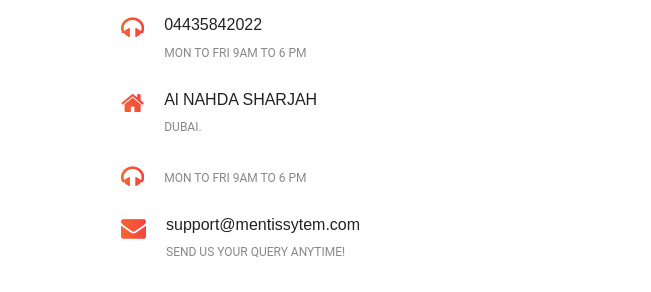
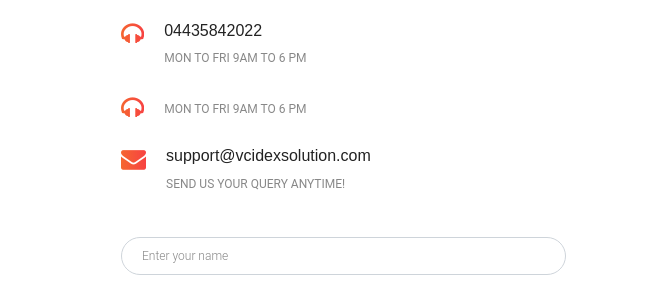
Before and after one commit to Joelalive/Vcidex-Solution, a plain HTML site: page contact.html in a window 1280 px wide. Shown: the part 604-896 px from the top of the page, 629-1280 px from the left. Drawn offline with Linux system fonts and the light colour scheme.

Commit message:
email update

```diff
--- a/contact.html
+++ b/contact.html
@@ -145,15 +145,15 @@
                         </div>
                     </div>
 
-                    <div class="single-info d-flex">
+                    <!-- <div class="single-info d-flex">
                         <div class="info-icon">
                             <i class="fa fa-home"></i>
                         </div>
                         <div class="info-desc">
-                            <h5>Al NAHDA SHARJAH</h5>
-                            <p> DUBAI.</p>
+                            <h5>TAMILNADU</h5>
+                            <p> INDIA.</p>
                         </div>
-                    </div>
+                    </div> -->
                     <div class="single-info d-flex">
                         <div class="info-icon">
                             <i class="fa fa-headphones"></i>
@@ -168,14 +168,14 @@
                             <i class="fa fa-envelope"></i>
                         </div>
                         <div class="info-desc">
-                            <h5>support@mentissytem.com</h5>
+                            <h5>support@vcidexsolution.com</h5>
                             <p>Send us your query anytime!</p>
                         </div>
                     </div>
                 </div>
 
                 <div class="contact-form-section">
-                    <form class="contact-form-area contact-page-form contact-form text-right"  action="https://www.mentissystem.com/mailer.php"
+                    <form class="contact-form-area contact-page-form contact-form text-right"  action="https://www.vcidexsolution.com/mailer.php"
                         method="post">
                         <div class="row">
                             <div class="col-lg-12 form-group">
```
